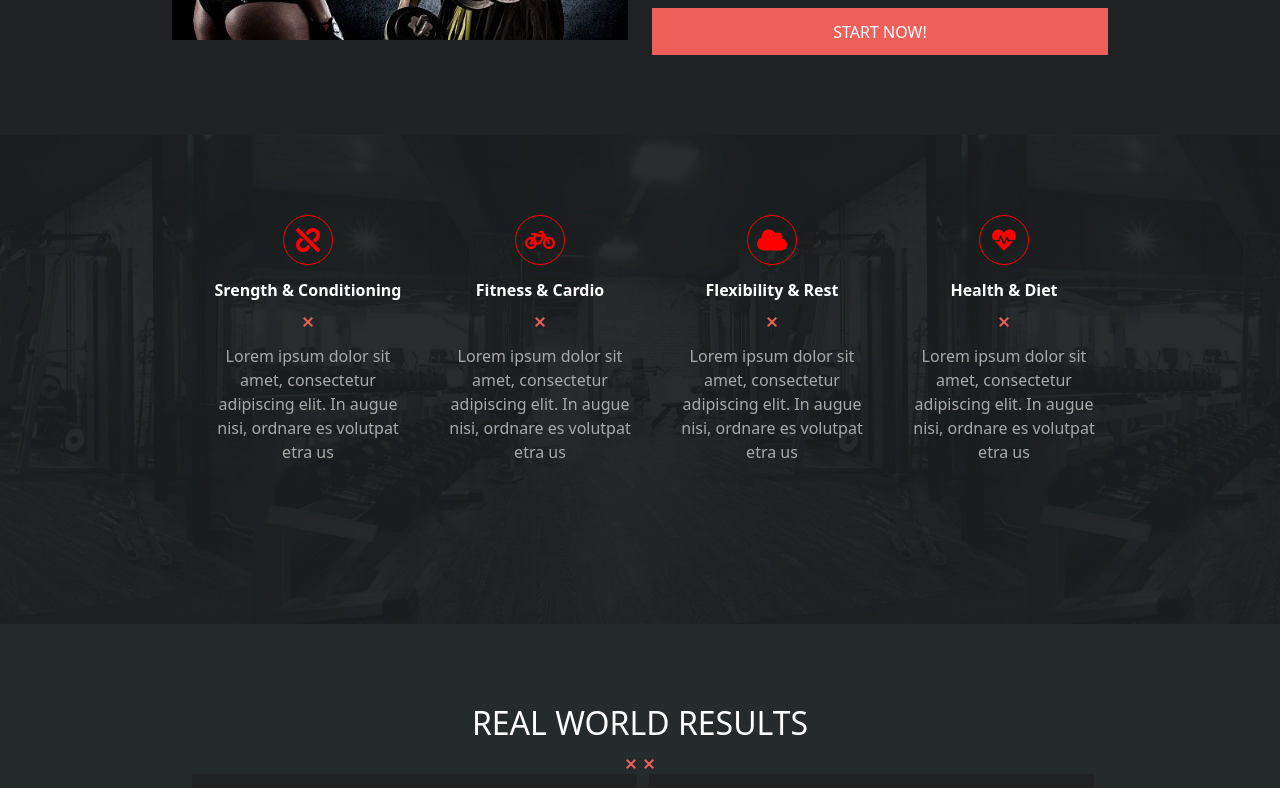
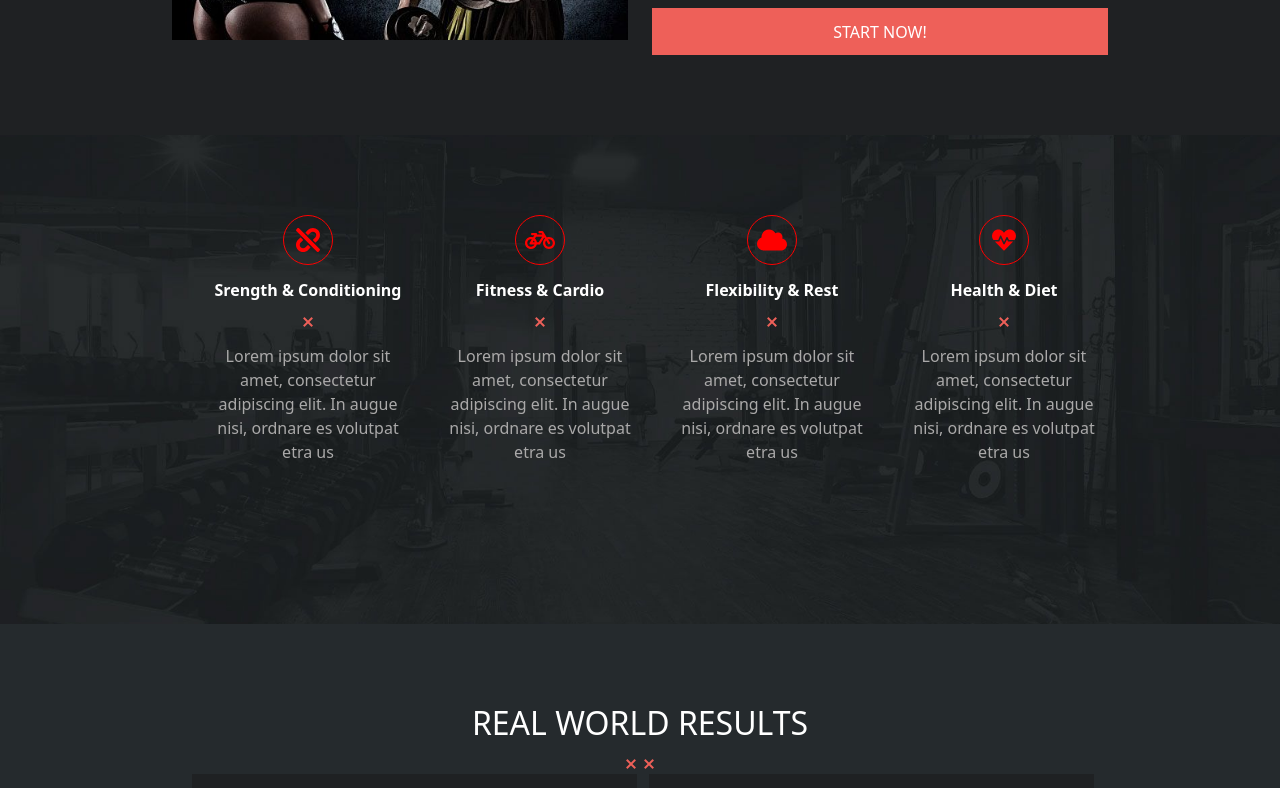
Before and after one commit to AngeloDalo/proj-html-vuejs, a Vue app: page / in a window 1280 px wide. Shown: the part 1320-2108 px from the top of the page. Built offline with nearby package versions, Linux system fonts and the light colour scheme; a web font is replaced by a local one.

Commit message:
square rotate

```diff
--- a/src/assets/scss/partials/_main.scss
+++ b/src/assets/scss/partials/_main.scss
@@ -10,7 +10,7 @@
 
 @mixin backgroud-image {
     background-position: center;
-    background-size: contain;
+    background-size: cover;
 }
 
 @mixin box-text {
@@ -61,3 +61,12 @@
         }
     }
 }
+
+@mixin square {
+    position: absolute;
+    bottom: -25px;
+    left: 50%;
+    transform: rotate(-45deg) translate(-50%, -50%);
+    width: 50px;
+    height: 50px;
+}
--- a/src/components/Header.vue
+++ b/src/components/Header.vue
@@ -1,9 +1,11 @@
 <template>
     <header class="pt-3 ps-5">
         <div class="row">
+            <!--logo sito-->
             <div class="col-6">
                 <img src="..\assets\img\gym_logo_1x.png" alt="gym_logo_1x">
             </div>
+            <!--link sito-->
             <div class="col-6">
                 <ul class="d-flex justify-content-end align-items-center">
                     <li class="me-4" v-for="(linkHeader, index) in linksHeader" :key="index">
--- a/src/components/Main.vue
+++ b/src/components/Main.vue
@@ -4,7 +4,9 @@
             <h2>WORLD CLASS Fitness</h2>
             <img src="../assets/img/divider-xx-red.png" alt="xx-red">
             <p>At Avada Gym, everything we do from top to bottom is of the heighest quality to ensure we're equipped to help you reach your goals of a healthy and fit lifestyle</p>
+            <div class="square-summary"></div>
         </div>
+
         <div class="container-singup">
             <div class="row">
                 <div class="col-6 d-flex justify-content-end">
@@ -22,6 +24,7 @@
                 </div>
             </div>
         </div>
+
         <div class="container-condition">
             <ul class="row">
                 <MainCondition
@@ -35,6 +38,7 @@
                 />
             </ul>
         </div>
+
         <div class="container-results">
             <h2>real world results</h2>
             <img src="../assets/img/divider-xx-red.png" alt="xx-red">
@@ -49,6 +53,7 @@
                     />
                 </ul>
         </div>
+
         <div class="container-image">
             <h2>high performance facilities</h2>
             <img src="../assets/img/divider-xx-red.png" alt="xx-red">
@@ -61,12 +66,14 @@
                     />
                 </ul>
         </div>
+
         <div class="container-phrase">
             <p>
                 “ I fear not the man who has practiced 10,000 kicks once, but I fear the man who has practiced one kick 10,000 times ”
             </p>
             <span>BRUCE LEE • QUOTE OF THE DAY</span>
         </div>
+
         <div class="container-trainers">
             <h2>meet our trainers</h2>
             <img src="../assets/img/divider-xx-red.png" alt="xx-red">
@@ -81,7 +88,9 @@
                     />
                 </ul>
             <button>view all trainers</button>
+            <div class="square-trainers"></div>
         </div>
+
         <div class="container-news">
             <h2>performance news</h2>
             <img src="../assets/img/divider-xx-red.png" alt="xx-red">
@@ -243,6 +252,7 @@ export default {
 @import "../assets/scss/partials/_main.scss";
 main {
     .container-summary {
+        position: relative;
         @include container-son;
         text-align: center;
         padding-top: 6em;
@@ -260,6 +270,12 @@ main {
             margin-right: 25%;
             color: $TextColorSummary;
             font-size: 0.9em;
+        }
+        //tringolo fine pagina
+        //quadrato di dimensioni fisse messo in absolute e ruotato di 45 gradi
+        .square-summary {
+            @include square;
+            background-color: $ColorCubeBlak;
         }
     }
     .container-singup {
@@ -356,6 +372,7 @@ main {
     .container-trainers {
         @include container-son;
         @include padding-text;
+        position: relative;
         background-color: $ContainerSignUP;
         h2 {
             text-transform: uppercase;
@@ -376,6 +393,10 @@ main {
                 background-color: $TextColorSummary;
                 color: black;
             }
+        }
+        .square-trainers {
+            background-color: $ContainerSignUP;
+            @include square;
         }
     }
     .container-news {
```
